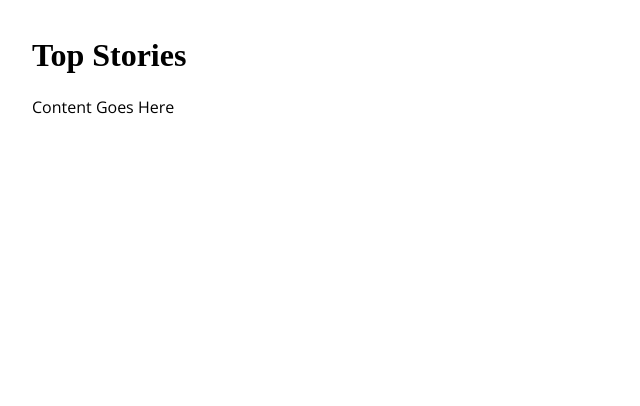
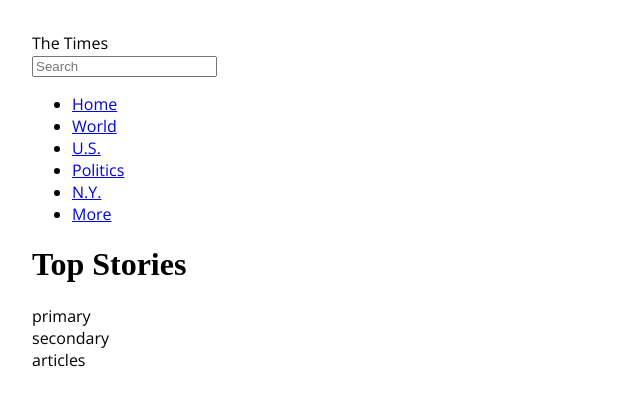
Before and after one commit to pjliddy/mass-mutual-exercise, a website: page index.html in a window 1280 px wide. Shown: the whole page, without its empty margins (0-640 px from the left). Drawn offline with nearby package versions, Linux system fonts and the light colour scheme; files that its build step writes are made by us from their sources; no server answers; a web font is replaced by a local one.

Commit message:
Set up basic HTML structure for index.html
Added div and base html elements for components
Updated gulp json task to only include sample json data (ignore
package.json)
Set up handleData function to process array of articles

```diff
--- a/gulpfile.js
+++ b/gulpfile.js
@@ -24,7 +24,7 @@ const htmlSrc = '*.html';
 const htmlDest = distDest;
 
 // source path for JavaScript files
-const jsonSrc = '*.json';
+const jsonSrc = 'exercise-sample-data.json';
 // dest path for JavaScript files
 const jsonDest = distDest;
 
--- a/index.html
+++ b/index.html
@@ -8,12 +8,39 @@
 
   </head>
   <body>
-    <h1>Top Stories</h1>
-    Content Goes Here
+    <header>
+      <div class="logo">The Times</div>
+      <input class="search" placeholder="Search" />
+    </header>
+    <nav>
+      <ul>
+        <li><a href="#">Home</a></li>
+        <li><a href="#">World</a></li>
+        <li><a href="#">U.S.</a></li>
+        <li><a href="#">Politics</a></li>
+        <li><a href="#">N.Y.</a></li>
+        <li><a href="#">More</a></li>
+      </ul>
+    </nav>
+    <div class="content">
+      <h1>Top Stories</h1>
+      <div class="features">
+        <div class="primary">
+          primary
+        </div>
+        <div class="secondary">
+          secondary
+        </div>
+      </div>
+      <div class="article-list">
+        articles
+      </div>
+    </div>
 
-    <!-- jQuery -->
+    <!-- jQuery CDN -->
     <script src="https://ajax.googleapis.com/ajax/libs/jquery/3.2.1/jquery.min.js"></script>
-    <!-- JavaScript functions -->
+
+    <!-- Local JavaScript -->
     <script src="js/index.js"></script>
   </body>
 </html>
--- a/js/index.js
+++ b/js/index.js
@@ -13,14 +13,14 @@ function getData (url) {
     url: url
   })
   .done(function(data) {
-    console.log(data.response.docs);
+    handleData(data.response.docs);
   })
   .fail(function(err) {
     console.log(err);
   });
 };
 
-function parseData (data) {
+function handleData (data) {
   storyData = data;
   console.log(storyData);
 }
```
